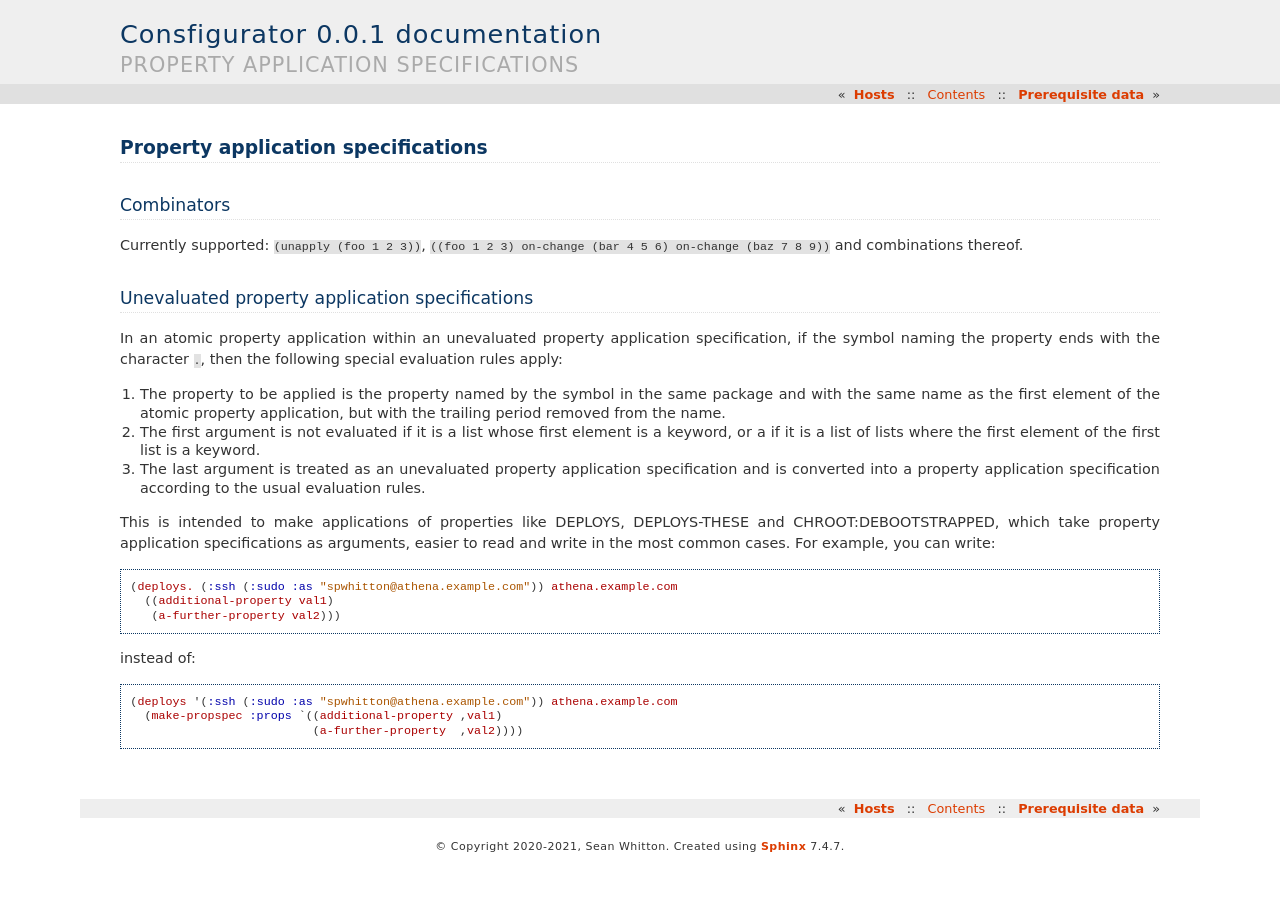
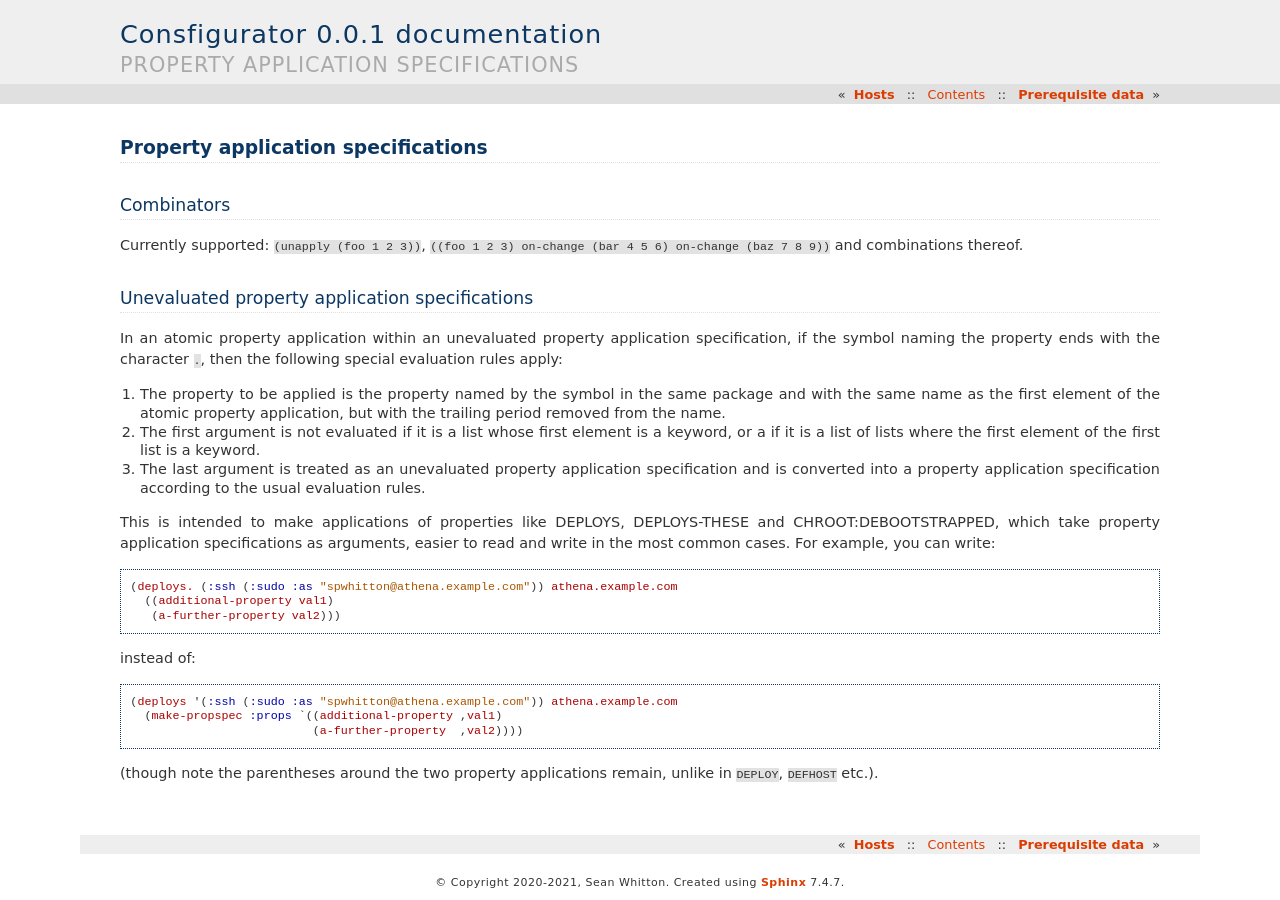
Before and after one commit to spwhitton/consfigurator, a Sphinx documentation site: the page built from doc/propspecs.rst, in a window 1280 px wide. Built offline with Sphinx 7.4.7, drawn with Linux system fonts in a browser that asks for light colours.

Commit message:
note that you still need parens with special evaluation rule
Signed-off-by: Sean Whitton <spwhitton@spwhitton.name>

```diff
--- a/doc/propspecs.rst
+++ b/doc/propspecs.rst
@@ -40,3 +40,6 @@ instead of::
   (deploys '(:ssh (:sudo :as "spwhitton@athena.example.com")) athena.example.com
     (make-propspec :props `((additional-property ,val1)
                             (a-further-property  ,val2))))
+
+(though note the parentheses around the two property applications remain,
+unlike in ``DEPLOY``, ``DEFHOST`` etc.).
```
